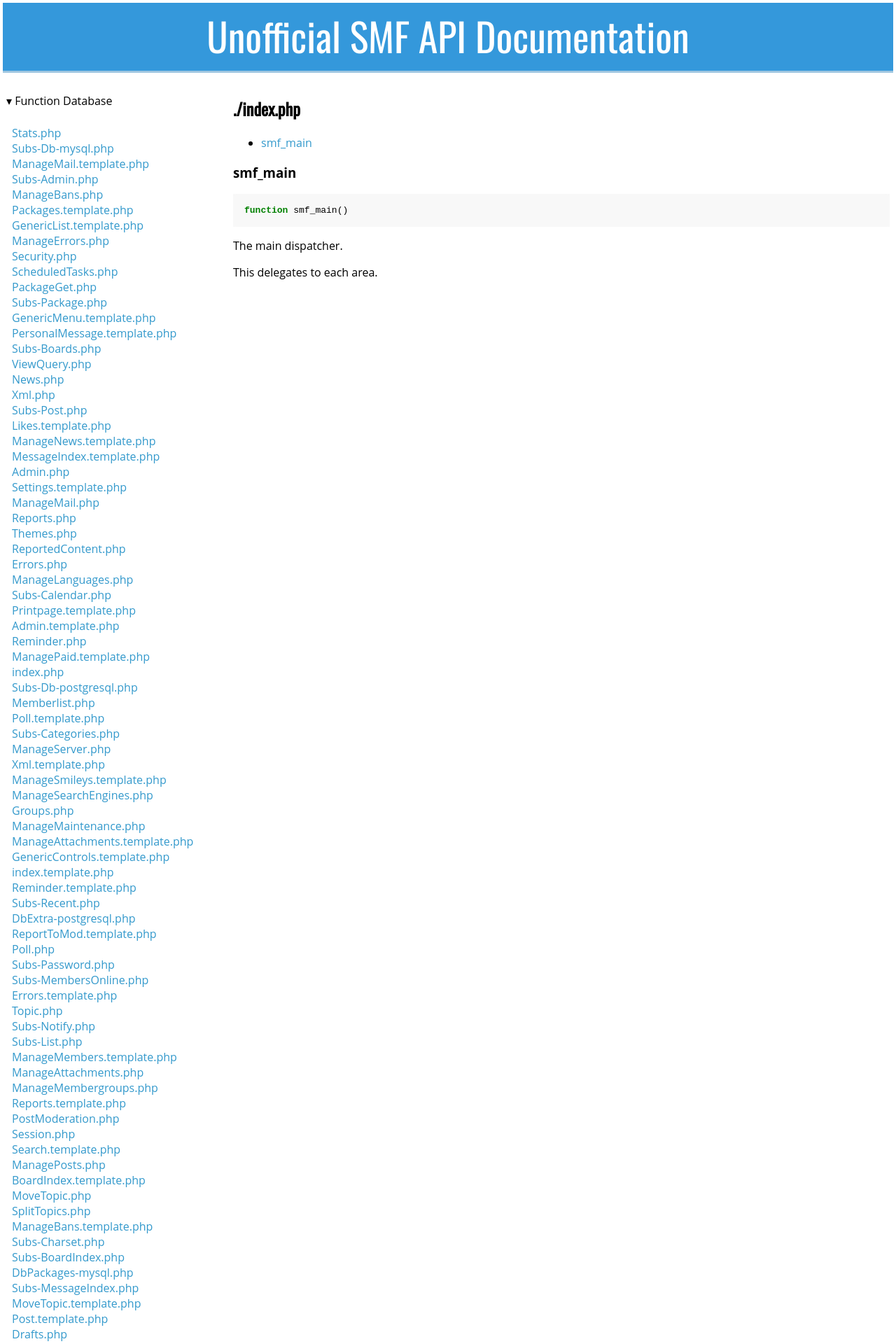
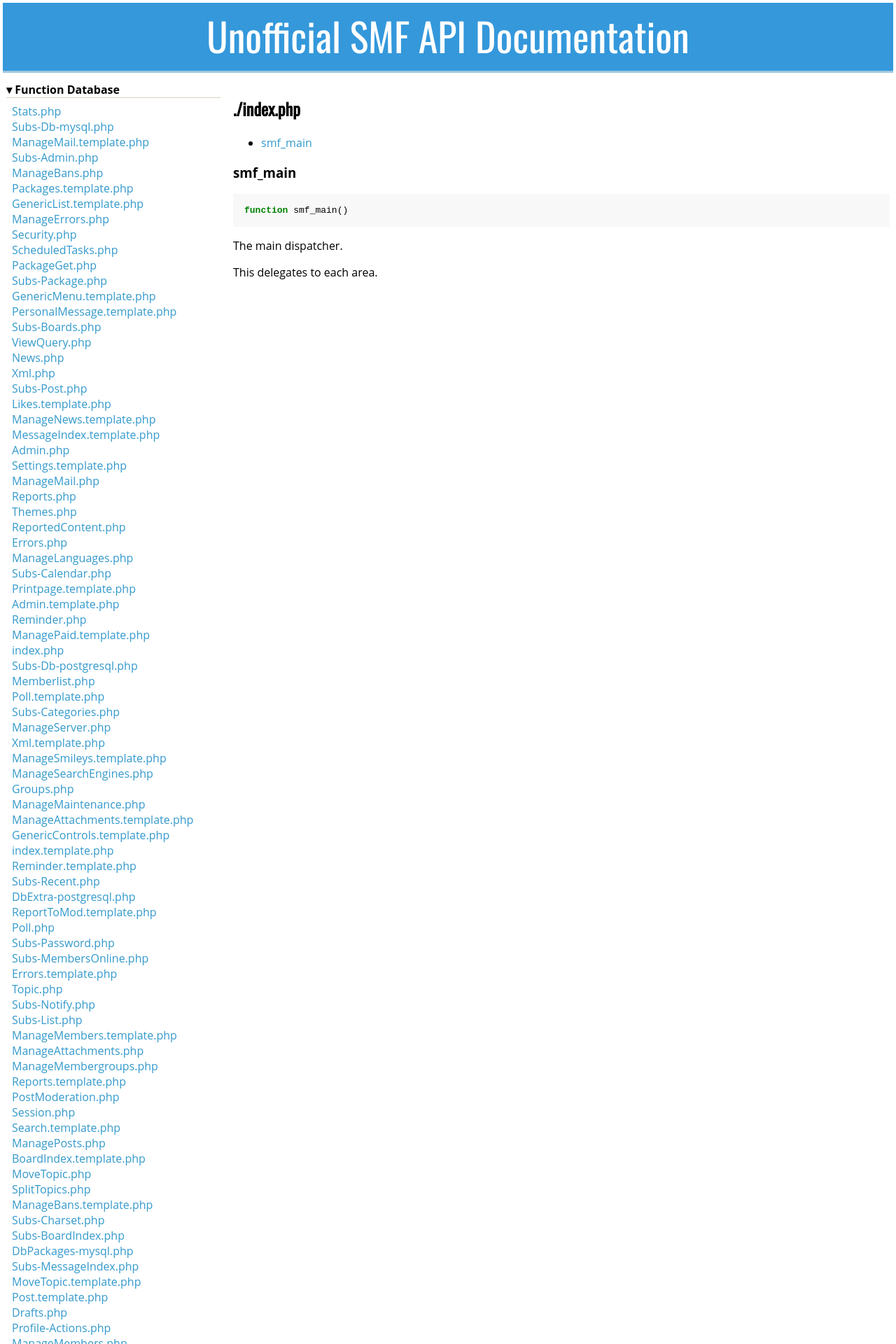
Before and after one commit to live627/smf-api-docs-test, a Jekyll site: the page built from docs/33c5b5c9.md, in a window 1280 px wide. Shown: the top 1920 px of the page at 70% size. Built offline with Jekyll 4.4.1, drawn with Linux system fonts in a browser that asks for light colours; some web fonts are replaced.

Commit message:
Update main.css

```diff
--- a/css/main.css
+++ b/css/main.css
@@ -1,3 +1,4 @@
+
 @import url(http://fonts.googleapis.com/css?family=Oswald);
 @import url(http://fonts.googleapis.com/css?family=Droid+Sans);
 
@@ -110,7 +111,7 @@
     max-height: 50px;
    }
   }
-dl,dt,dd {
+dl,dt,dd,nav ul,nav p {
 	margin: 0;
 	padding: 0;
 }
@@ -124,9 +125,7 @@
 }
 nav ul {
   list-style:none;
-	padding: 0.5em;
-}
-}
+	padding: 0.5em;}
 nav p{
 	font-weight: bold;
 	border-bottom: 1px solid #D8D2C2;
```
